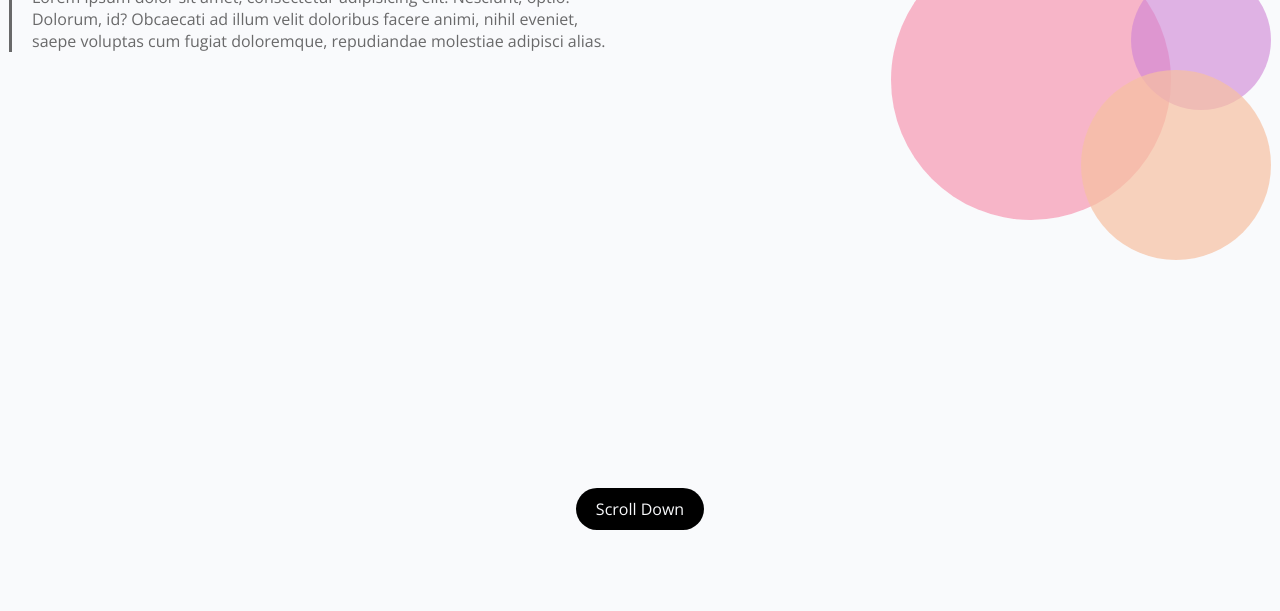
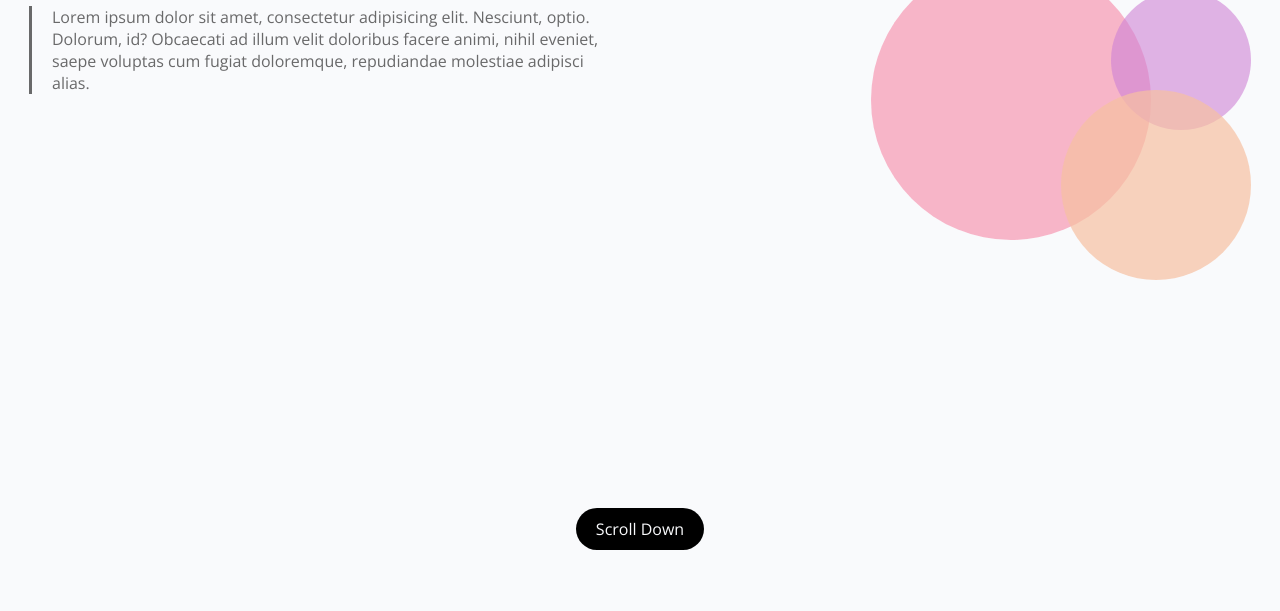
Before and after one commit to jessachalla/lab1, a plain HTML site: page html-css-lab1/index.html in a window 1280 px wide. Shown: the part 189-800 px from the top of the page. Drawn offline with nearby package versions, Linux system fonts and the light colour scheme.

Commit message:
This question I had messed up my code. I took out the question.

```diff
--- a/html-css-lab1/main.css
+++ b/html-css-lab1/main.css
@@ -1,6 +1,6 @@
- html {
-height: 90%; why can't it be at 100%? If I set it to 100, I get scroll bars. Even when I have everything else turned off */
-padding: 20px; */
+html {
+height: 90%;
+padding: 20px;
 }
 
 body {
```
